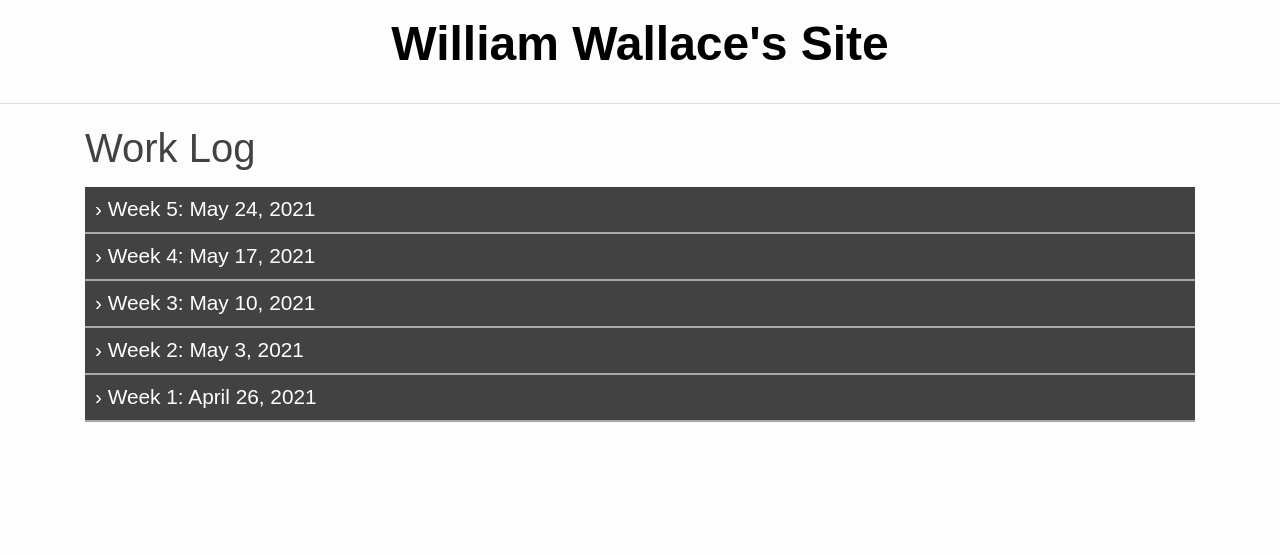
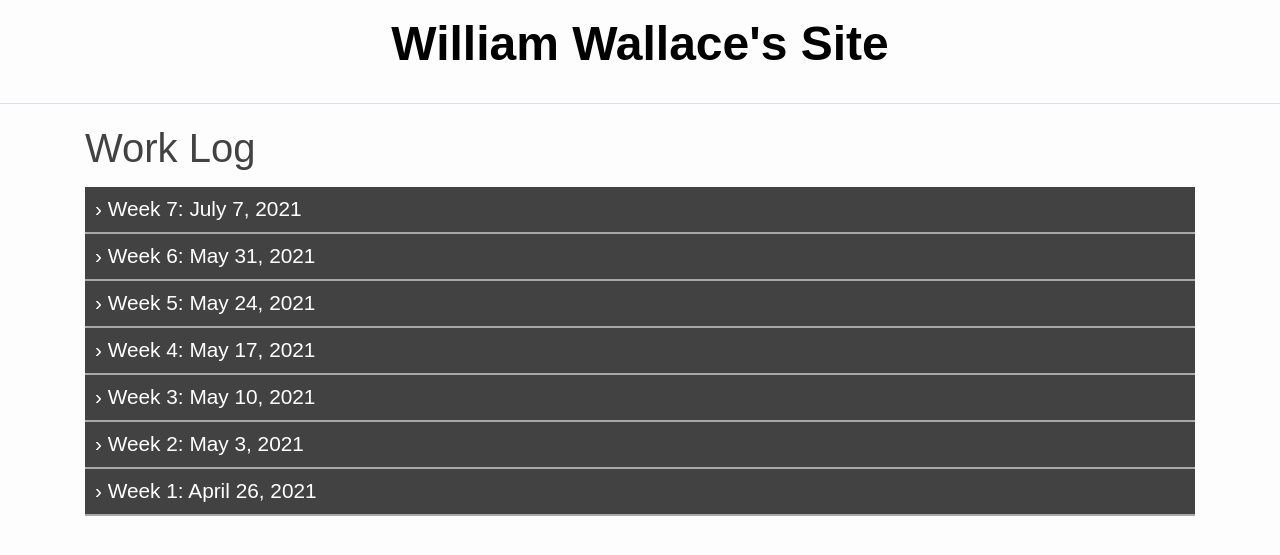
Before and after one commit to masterqwerty/masterqwerty.github.io, a Jekyll site: the page built from _pages/log.md, in a window 1280 px wide. Shown: the top 555 px of the page. Built offline with Jekyll 4.4.1, drawn with Linux system fonts in a browser that asks for light colours.

Commit message:
Updated the log.

```diff
--- a/_pages/log.md
+++ b/_pages/log.md
@@ -2,6 +2,25 @@
 layout: default
 title: Work Log
 ---
+<h3 class="collapsible">Week 7: July 7, 2021</h3>
+<div class="content">
+  <h5 class="collapsible">Goals</h5>
+  <div class="sub-content">
+  <ul>
+    <li>Finish reading <em>Neutron Beam Testing Methodology and Results for a Complex Programmable Multiprocessor SoC</em></li>
+    <li>Build Linux Kernel for the Zed Board</li>
+  </ul>
+  </div>
+  <h5 class="collapsible">Log</h5>
+  <div class="sub-content">
+  </div>
+</div>
+
+<h3 class="collapsible">Week 6: May 31, 2021</h3>
+<div class="content">
+  <em>Nothing from this week.</em>
+</div>
+
 <h3 class="collapsible">Week 5: May 24, 2021</h3>
 <div class="content">
   <h5 class="collapsible">Goals</h5>
```
